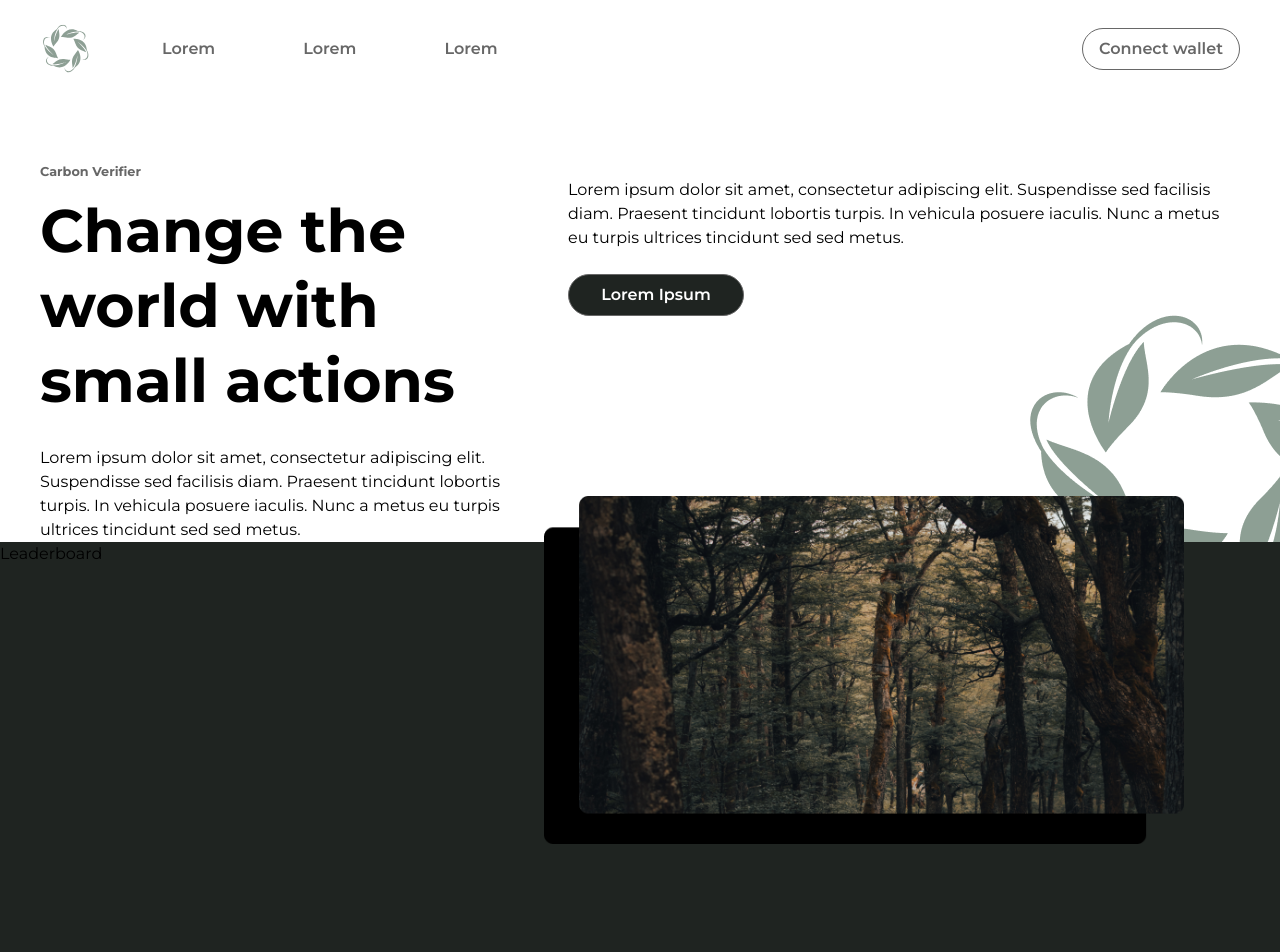
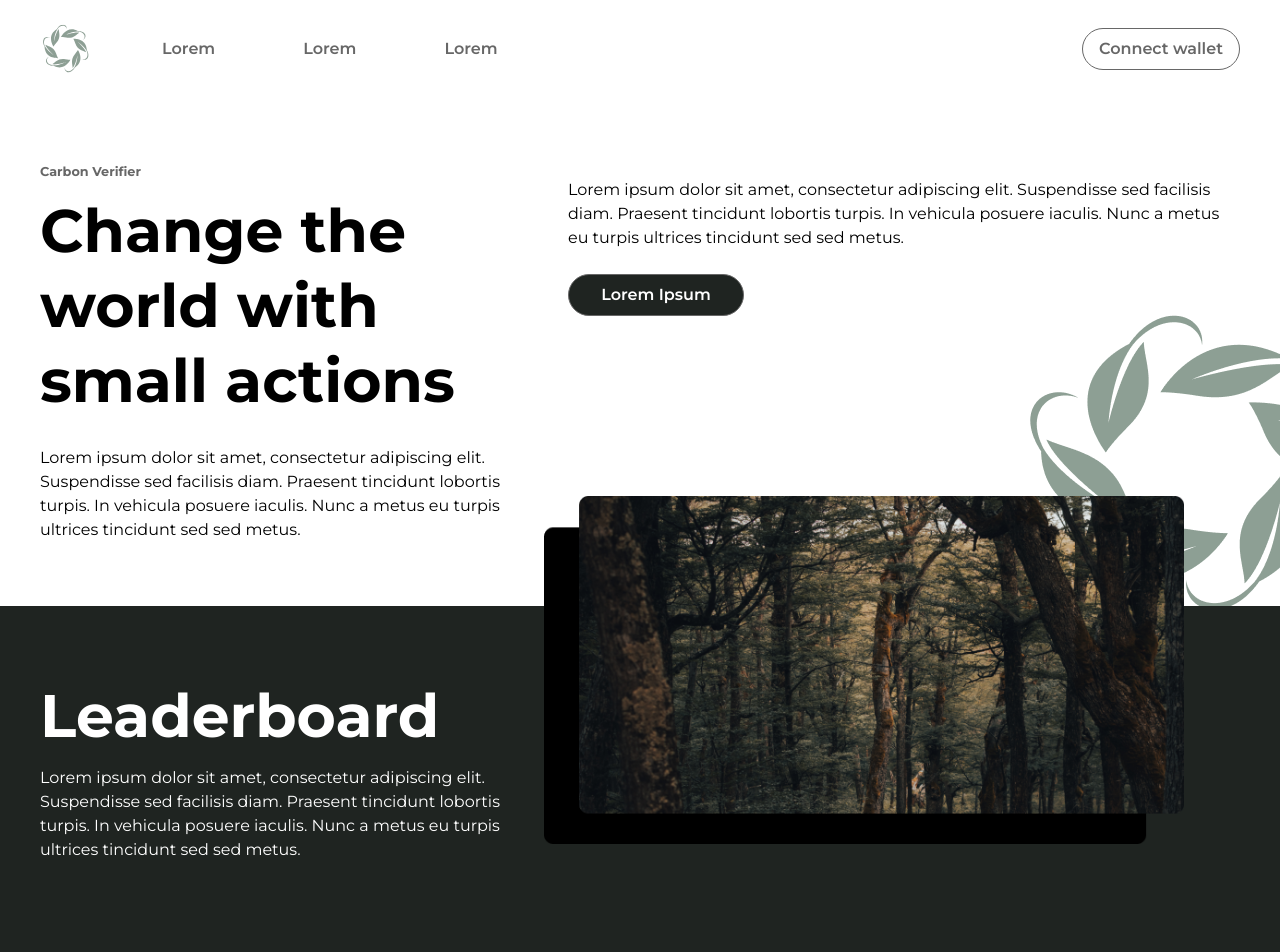
Before and after one commit to Lilium-ZenCon/frontend, a Next.js app: page / in a window 1280 px wide. Shown: the top 952 px of the page. Built offline with nearby package versions, Linux system fonts and the light colour scheme.

Commit message:
starting leaderboard

```diff
--- a/components/Hero.jsx
+++ b/components/Hero.jsx
@@ -1,6 +1,6 @@
 const Hero = () => {
   return (
-    <div className="flex mt-16 mx-10">
+    <div className="flex my-16 mx-10">
         <div className="flex flex-col justify-center w-[40%]">
             <h5 className="text-sm font-bold text-grey mb-3">Carbon Verifier</h5>
             <h1 className="text-6xl font-bold mb-2 leading-tight">Change the<br/>world with<br/>small actions</h1>
--- a/components/Leaderboard.jsx
+++ b/components/Leaderboard.jsx
@@ -1,9 +1,22 @@
 const Leaderboard = () => {
   return (
     <div className="bg-darkgreen w-full h-screen">
-        Leaderboard
+      <div className="pt-20 mx-10 text-white w-[40%]">
+        <h1 className="text-6xl font-bold">
+          Leaderboard
+        </h1>
+        <p className="text-md mt-5">
+          Lorem ipsum dolor sit amet, consectetur adipiscing elit. Suspendisse
+          sed facilisis diam. Praesent tincidunt lobortis turpis. In vehicula
+          posuere iaculis. Nunc a metus eu turpis ultrices tincidunt sed sed
+          metus.
+        </p>
+      </div>
+      <div>
+
+      </div>
     </div>
-  )
-}
+  );
+};
 
-export default Leaderboard
+export default Leaderboard;
--- /dev/null
+++ b/components/LeaderboardCard.jsx
@@ -0,0 +1,7 @@
+const LeaderboardCard = ({place, company, tokens}) => {
+  return (
+    <div>LeaderboardCard</div>
+  )
+}
+
+export default LeaderboardCard
```
